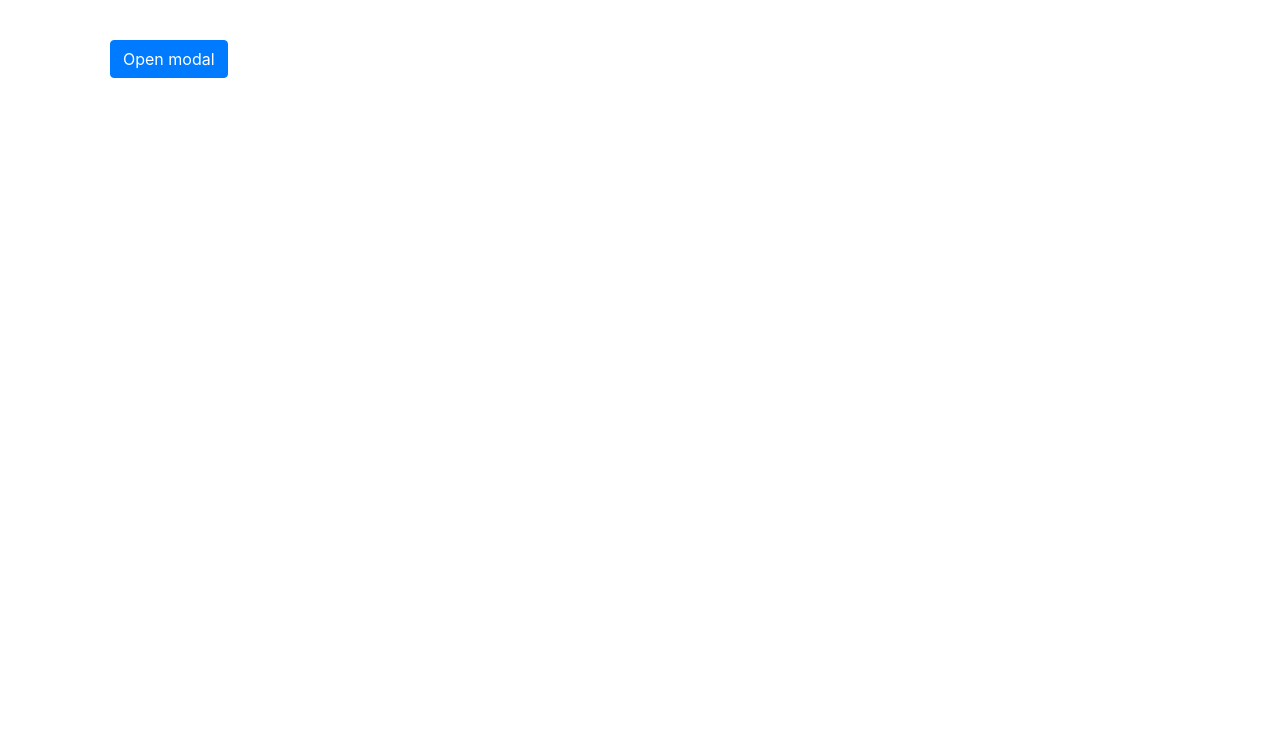
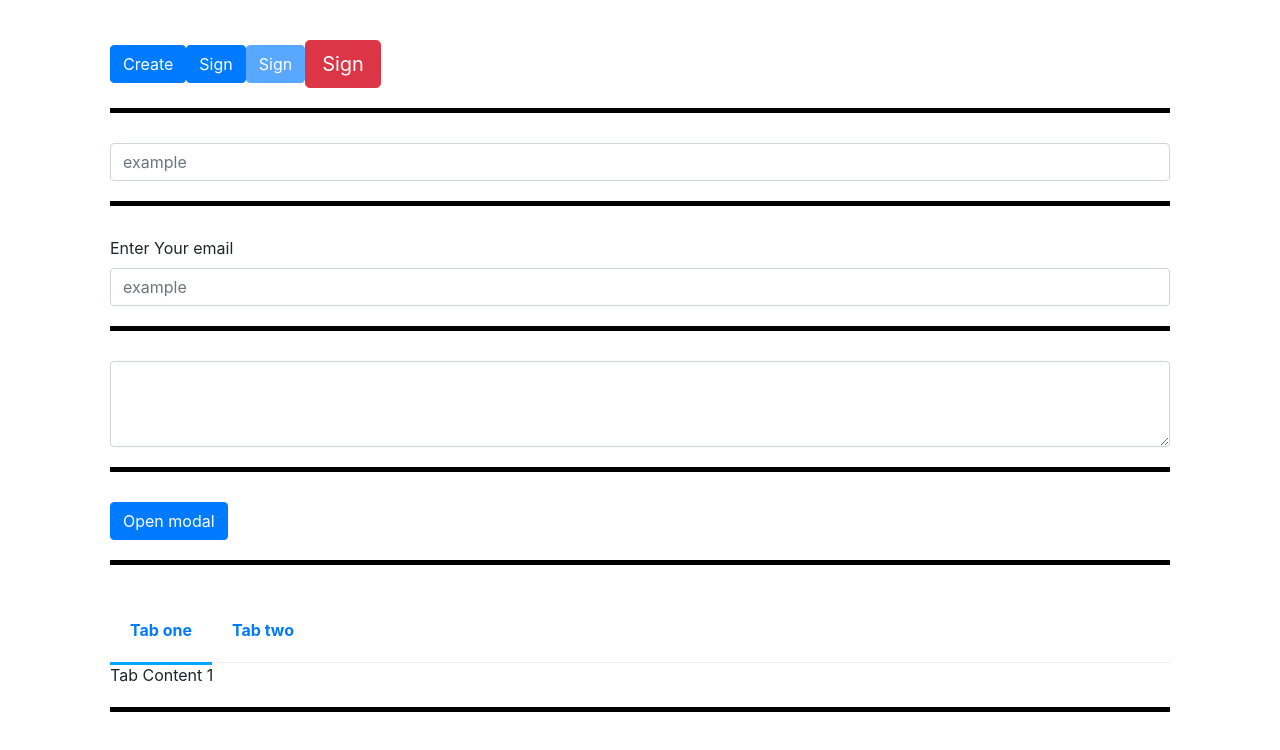
Before and after one commit to VladYurash/vue-lib, a Vue app: page / in a window 1280 px wide. Shown: the top 750 px of the page. Built offline with nearby package versions, Linux system fonts and the light colour scheme.

Commit message:
simple tabs

```diff
--- a/package.json
+++ b/package.json
@@ -8,6 +8,7 @@
     "lint": "vue-cli-service lint"
   },
   "dependencies": {
+    "axios": "^0.19.2",
     "core-js": "^3.6.5",
     "vue": "^2.6.11",
     "vue-router": "^3.2.0"
--- a/src/components/AppModal.vue
+++ b/src/components/AppModal.vue
@@ -1,9 +1,9 @@
 <template>
   <transition name="modal">
     <div v-if="visible">
-      <div class="app-modal" @click.prevent="visible = false"></div>
+      <div class="app-modal" @click.prevent="$modal.hide(name)"></div>
       <div class="app-modal__inner">
-        <button @click.prevent="visible = false">Close modal</button>
+        <button @click.prevent="$modal.hide(name)">Close modal</button>
         <slot :opt="opt" />
       </div>
     </div>
@@ -25,11 +25,31 @@ export default {
   },
   beforeMount() {
     this.$modal.$event.$on('show', (modal, opt) => {
+      if (this.name !== modal) return
+
+      this.opt = opt
+      if (!this.$listeners['before-open']) {
+        this.setVisible()
+        return
+      }
+      this.$emit('before-open', () => {
+        this.setVisible()
+      })
+    })
+
+    this.$modal.$event.$on('hide', modal => {
       if (this.name === modal) {
-        this.opt = opt
-        this.visible = true
+        this.setHidden()
       }
     })
+  },
+  methods: {
+    setVisible() {
+      this.visible = true
+    },
+    setHidden() {
+      this.visible = false
+    }
   },
   mounted() {
     document.addEventListener('keydown', e => {
--- a/src/components/modals/SigninModal.vue
+++ b/src/components/modals/SigninModal.vue
@@ -1,17 +1,31 @@
 <template>
-  <AppModal name="signin">
-    <template v-slot="{ opt }">
-      Sign in {{ opt.name }}
+  <AppModal name="signin" @before-open="loadCourses">
+    <template >
+      {{ courses }}
     </template>
   </AppModal>
 </template>
 
 <script>
+import axios from 'axios'
 import AppModal from '@/components/AppModal'
 
 export default {
   name: 'SigninModal',
-  components: {AppModal}
+  components: {AppModal},
+  data: () => ({
+    courses: []
+  }),
+  methods: {
+    signIn() {
+      this.$modal.hide('signin')
+    },
+    async loadCourses(done) {
+      let res = await axios.get('https://api.codecourse.com/api/courses')
+      this.courses = res.data
+      done()
+    }
+  }
 }
 </script>
 
--- /dev/null
+++ b/src/components/tabs/AppTab.vue
@@ -0,0 +1,29 @@
+<template>
+  <div v-show="active" :id="hash">
+    <slot />
+  </div>
+</template>
+
+<script>
+  export default {
+    name: 'AppTab',
+    data: () => ({
+      active: false
+    }),
+    computed: {
+      hash() {
+        return `${this.name.toLowerCase().replace(/ /g, '-')}`
+      }
+    },
+    props: {
+      name: {
+        required: true,
+        type: String
+      }
+    }
+  }
+</script>
+
+<style scoped>
+
+</style>
--- /dev/null
+++ b/src/components/tabs/AppTabs.vue
@@ -0,0 +1,83 @@
+<template>
+  <div>
+    <ul class="app-tabs">
+      <li v-for="(tab, index) in tabs" :key="index">
+        <a
+          href="#"
+          class="app-tab"
+          :class="{'active': tab.active}"
+          @click.prevent="switchTab(tab.hash, true)"
+        >
+          {{ tab.name }}
+        </a>
+      </li>
+    </ul>
+    <slot />
+  </div>
+</template>
+
+<script>
+  export default {
+    name: 'AppTabs',
+    data: () => ({
+      tabs: []
+    }),
+    methods: {
+      findTab(hash) {
+        return this.tabs.find(tab => {
+          return tab.hash === hash || `#${tab.hash}` === hash
+        })
+      },
+      switchTab(hash, switchHash = true) {
+        const activeTab = this.findTab(hash)
+
+        if (typeof activeTab === 'undefined') return
+
+        this.tabs.forEach(tab => {
+          tab.active = (tab.hash === activeTab.hash)
+        })
+
+        if (switchHash) {
+          this.$router.replace({
+            hash: activeTab.hash
+          })
+        }
+      }
+    },
+    created() {
+      this.tabs = this.$children
+    },
+    mounted() {
+      this.switchTab(this.tabs[0].hash, false)
+
+      if (this.$route.hash) this.switchTab(this.$route.hash, false)
+    }
+  }
+</script>
+
+<style lang="sass">
+.app-tabs
+  display: flex
+  align-items: flex-end
+  margin: 0
+  padding: 0
+  border-bottom: 1px solid #eee
+  list-style-type: none
+
+.app-tab
+  display: block
+  padding: 20px
+  border-bottom: 3px solid transparent
+  transform: translateY(3px)
+  font-weight: bold
+  transition: border-color 0.3s, color 0.3s
+
+  &:hover
+    border-bottom-color: #03a6ff
+    text-decoration: none
+
+  &.active
+    border-bottom-color: #03a6ff
+    text-decoration: none
+
+</style>
--- a/src/main.js
+++ b/src/main.js
@@ -4,7 +4,7 @@ import router from './router'
 
 Vue.config.productionTip = false
 
-/* eslint-disable */
+
 const Modal = {
   install(Vue) {
     this.event = new Vue()
@@ -12,6 +12,9 @@ const Modal = {
     Vue.prototype.$modal = {
       show(modal, opt = {}) {
         Modal.event.$emit('show', modal, opt)
+      },
+      hide(modal) {
+        Modal.event.$emit('hide', modal)
       },
       $event: this.event
     }
--- a/src/views/Home.vue
+++ b/src/views/Home.vue
@@ -1,38 +1,46 @@
 <template>
   <div class="container">
-<!--    <div class="section">-->
-<!--      <AppButton @click.prevent="clicked" text="Sign" title="No need to bind attr">-->
-<!--        Create-->
-<!--      </AppButton>-->
-<!--      <AppButton @click.prevent="clicked" text="Sign" />-->
-<!--      <AppButton @click.prevent="clicked" disabled text="Sign" />-->
-<!--      <AppButton :to="{ name: 'Signin' }" theme="danger" size="large" text="Sign" />-->
-<!--    </div>-->
-<!--    <div class="section">-->
-<!--      <AppInput name="test" placeholder="example" />-->
-<!--    </div>-->
-<!--    <div class="section">-->
-<!--      <AppLabel labelFor="email">-->
-<!--        Enter Your email-->
-<!--      </AppLabel>-->
-<!--      <AppInput name="email" placeholder="example" />-->
-<!--    </div>-->
-<!--    <div class="section">-->
-<!--      <AppTextarea name="bio" v-model="form.bio" />-->
-<!--    </div>-->
-
-    <SigninModal name="Alex" />
-    <button class="btn btn-primary" @click.prevent="openModal">Open modal</button>
+    <div class="section">
+      <AppButton @click.prevent="clicked" text="Sign" title="No need to bind attr">
+        Create
+      </AppButton>
+      <AppButton @click.prevent="clicked" text="Sign" />
+      <AppButton @click.prevent="clicked" disabled text="Sign" />
+      <AppButton :to="{ name: 'Signin' }" theme="danger" size="large" text="Sign" />
+    </div>
+    <div class="section">
+      <AppInput name="test" placeholder="example" />
+    </div>
+    <div class="section">
+      <AppLabel labelFor="email">
+        Enter Your email
+      </AppLabel>
+      <AppInput name="email" placeholder="example" />
+    </div>
+    <div class="section">
+      <AppTextarea name="bio" v-model="form.bio" />
+    </div>
+    <div class="section">
+      <SigninModal name="Alex" />
+      <button class="btn btn-primary" @click.prevent="openModal">Open modal</button>
+    </div>
+    <div class="section">
+      <AppTabs>
+        <AppTab name="Tab one">Tab Content 1</AppTab>
+        <AppTab name="Tab two">Tab Content 2</AppTab>
+      </AppTabs>
+    </div>
   </div>
 </template>
 
 <script>
-// import AppButton from '@/components/AppButton'
-// import AppInput from '@/components/AppInput'
-// import AppLabel from '@/components/AppLabel'
-// import AppTextarea from '@/components/AppTextarea'
-// import AppModal from '@/components/AppModal'
+import AppButton from '@/components/AppButton'
+import AppInput from '@/components/AppInput'
+import AppLabel from '@/components/AppLabel'
+import AppTextarea from '@/components/AppTextarea'
 import SigninModal from '@/components/modals/SigninModal'
+import AppTabs from '@/components/tabs/AppTabs'
+import AppTab from '@/components/tabs/AppTab'
 
 export default {
   name: 'Home',
@@ -44,12 +52,13 @@ export default {
   }),
 
   components: {
-    // AppLabel,
-    // AppButton,
-    // AppInput,
-    // AppTextarea,
-    //AppModal,
-    SigninModal
+    AppLabel,
+    AppButton,
+    AppInput,
+    AppTextarea,
+    SigninModal,
+    AppTabs,
+    AppTab
   },
 
   methods: {
@@ -69,7 +78,7 @@ export default {
 
 .section
   margin-bottom: 30px
-  padding-bottom: 10px
+  padding-bottom: 20px
   border-bottom: 5px solid #000
 
 </style>
```
Also changed, not shown: 1 other file (tests, documents, lock files or other folders).
